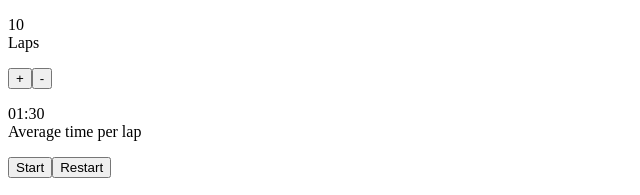
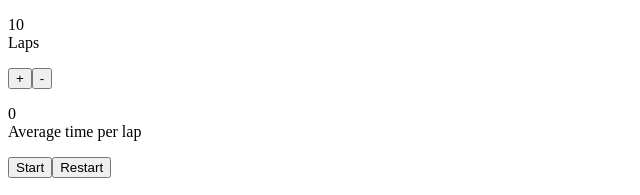
Before and after one commit to moisesrmartins/React_2_Contador_Voltas, a React (Create React App) app in the folder contador_de_voltas/: page / in a window 1280 px wide. Shown: the top 195 px of the page, without its empty margins (0-640 px from the left). Built offline with nearby package versions, Linux system fonts and the light colour scheme.

Commit message:
React_2_Contador_Voltas Parte 7: Set Interval e useEffect

```diff
--- a/contador_de_voltas/src/App.js
+++ b/contador_de_voltas/src/App.js
@@ -1,4 +1,4 @@
-import React from "react";
+import React, {useState, useEffect} from "react";
 
 const ShowLaps = (props) => {
   return (
@@ -21,14 +21,20 @@ const ShowTime = (props) => {
 const Button = (props) => <button onClick = {props.onClick}>{props.text}</button>;
 
 function App() {
-  let numLap = 10
+const [numLap, setNumLap] = useState(10)
+  const [time, setTime] = useState(0)
+
+  useEffect(() => {
+    setInterval(() => {
+      console.log('call')
+    }, 1000);
+  }, []);
+
   const increment = () => {
-    numLap++
-    console.log('increment')
+  setNumLap(numLap + 1)
   };
   const decrement = () => {
-    numLap--
-    console.log('decrement')
+  setNumLap(numLap - 1)
   };
 
   return (
@@ -36,7 +42,7 @@ function App() {
       <ShowLaps laps = {numLap}/>
       <Button text = "+" onClick = {increment}/>
       <Button text = "-" onClick = {decrement}/>
-      <ShowTime time = "01:30"/>
+      <ShowTime time = {time}/>
       <Button text = "Start"/>
       <Button text = "Restart"/>
     </div>
```
